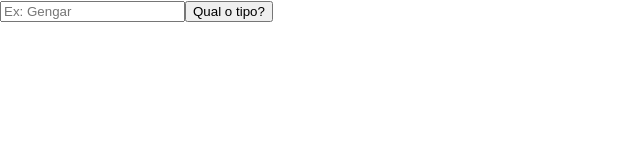
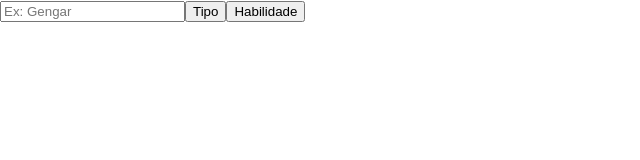
Before and after one commit to SamuelCB92/reusable-learning-project, a React (Create React App) app: page / in a window 1280 px wide. Shown: the top 160 px of the page, without its empty margins (0-640 px from the left). Built offline with nearby package versions, Linux system fonts and the light colour scheme.

Commit message:
New button, types and abilites can be fetched

```diff
--- a/src/App.js
+++ b/src/App.js
@@ -4,6 +4,7 @@ import { useState } from "react";
 function App() {
   const [pokeName, setPokeName] = useState("");
   const [pokeData, setPokeData] = useState(null);
+  const [property, setProperty] = useState("");
 
   const fetchData = async () => {
     try {
@@ -22,12 +23,34 @@ function App() {
           placeholder="Ex: Gengar"
           onChange={(event) => setPokeName(event.target.value)}
         ></input>
-        <button onClick={fetchData}>Qual o tipo?</button>
-        <h2>
-          {pokeData?.types?.map((a, i) => (
-            <div key={i}>{a.type.name}</div>
-          ))}
-        </h2>
+        <button
+          onClick={() => {
+            fetchData();
+            setProperty("types");
+          }}
+        >
+          Tipo
+        </button>
+        <button
+          onClick={() => {
+            fetchData();
+            setProperty("abilities");
+          }}
+        >
+          Habilidade
+        </button>
+
+        {pokeData?.[property]?.map((item, i) => {
+          let value;
+          switch (property) {
+            case "types":
+              value = item.type.name;
+              break;
+            case "abilities":
+              value = item.ability.name;
+          }
+          return <span key={i}>{value}</span>;
+        })}
       </div>
     </>
   );
@@ -35,3 +58,4 @@ function App() {
 export default App;
 
 //Digitar nome -> nome é substituído na url -> clicar botão -> fetch url -> converter dados -> guardar dados -> apresentar dados
+//Ao clicar, define property -> property is mapped
```
